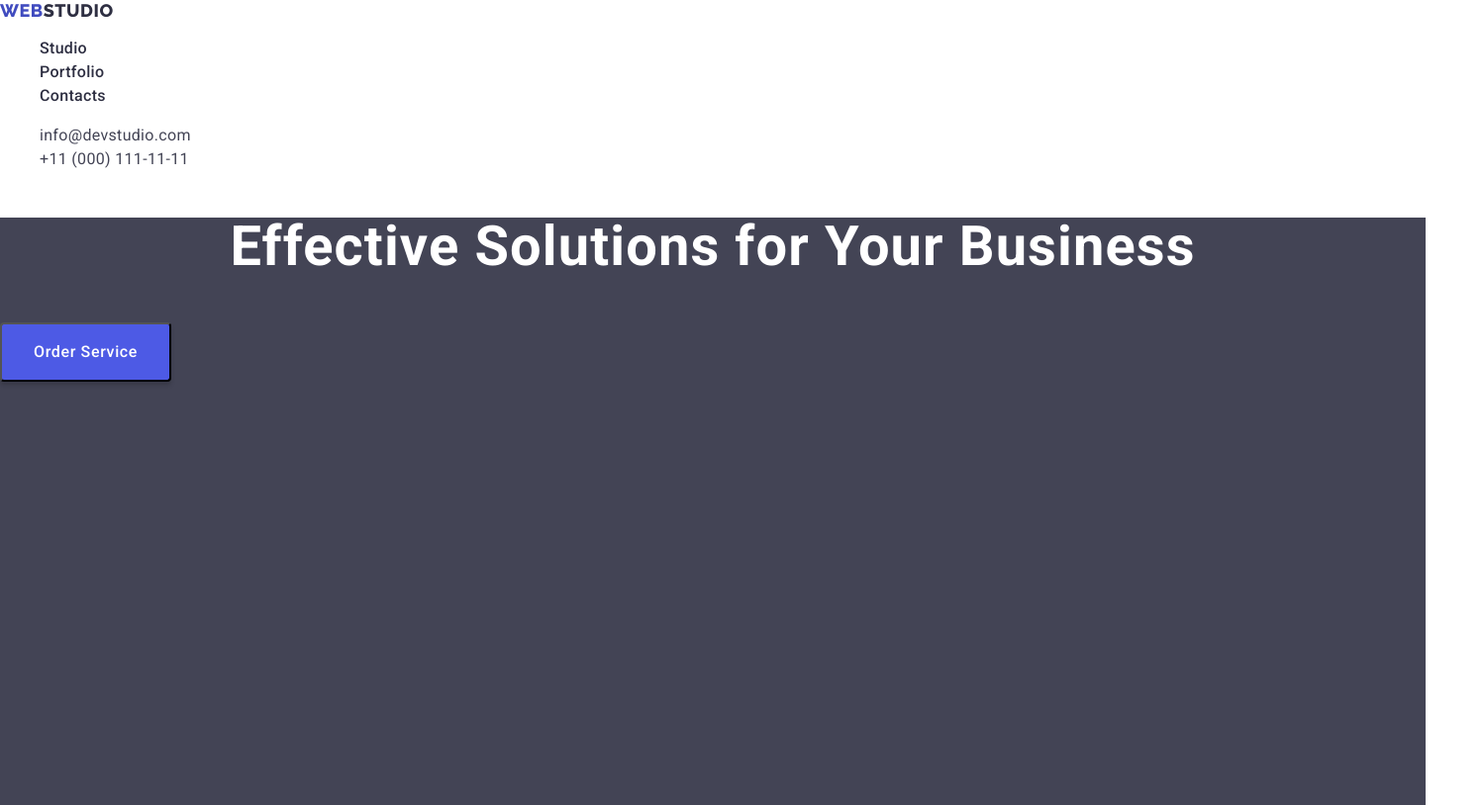
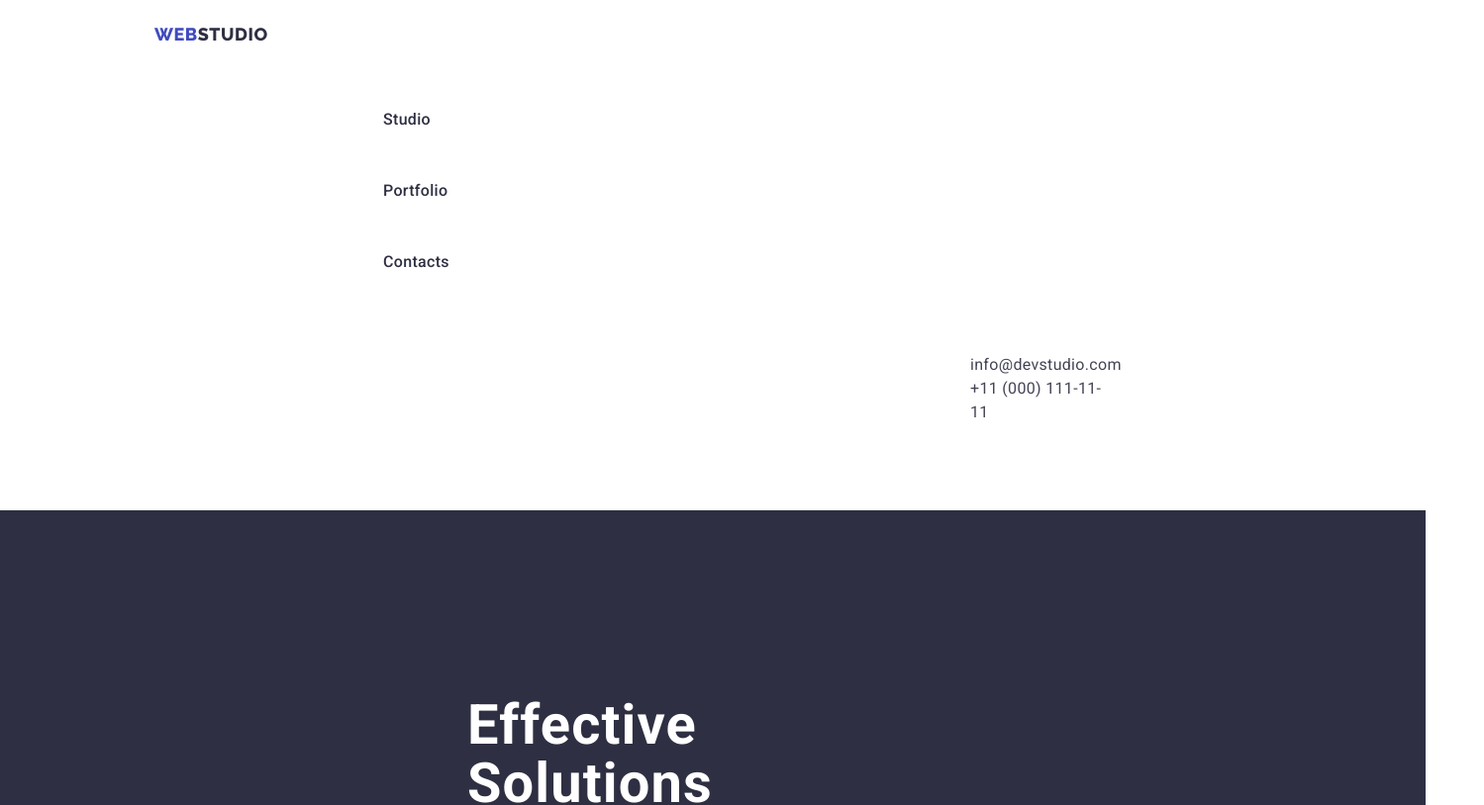
Before and after one commit to Krislv4nk/goit-markup-hw-02, a plain HTML site: page index.html in a window 1280 px wide. Shown: the top 814 px of the page at 99% size, 1499 px wide, since content can reach past the window. Drawn offline with nearby package versions, Linux system fonts and the light colour scheme.

Commit message:
28-06_12-06

```diff
--- a/css/style.css
+++ b/css/style.css
@@ -4,6 +4,7 @@
 --second-color: #434455;
     --white: #FFF;
     --cloud: #F4F4FD;
+    --cornflower:#E7E9FC;
 }
 
 body{
@@ -19,16 +20,28 @@ body{
     .list {
             list-style-type: none;
         }
-
-        .h-address {
-font-style: normal;
-        }
+.mein-menu {
+    width: 1440px;
+        height: 72px;
+        flex-shrink: 0;
+       border-bottom: 1px solid var(--cornflower, #E7E9FC);
+        background: var(--white, #FFF);
+        box-sizing: border-box;
+}
 
     .nav-manu {
         font-weight: 500;
         color: var(--main-color,#2E2F42);
         line-height: 1.5;
         letter-spacing: 0.02em;
+            padding-left: 347px;
+padding-right: 1045px;
+padding-top: 24px;
+    padding-bottom: 24px;
+    display: inline-flex;
+        align-items: flex-start;
+        gap: 40px;
+        box-sizing: border-box;
     }
 
     .link:hover {
@@ -40,18 +53,25 @@ font-style: normal;
 
     .logo {
         display: flex;
-            width: 71px;
+            width: 44px;
             font-size: 18px;
             font-family: "Raleway", sans-serif;
             line-height: 1.17;
             letter-spacing: 0.03em;
             text-transform: uppercase;
             color: var(--logo-color,#4D5AE5);
-            font-weight: 800
+            font-weight: 800;
+            padding-top: 24px;
+            padding-bottom: 24px;
+            padding-left: 156px;
+            padding-right: 1240px;
+
+
     }
 
     .highlight {
         color: var(--main-color);
+            width: 71px;
     }
 
     .adress-item {
@@ -60,16 +80,26 @@ font-style: normal;
         line-height: 1.5;
         letter-spacing: 0.02em;
     }
+        .h-address {
+            font-style: normal;
+                padding-left: 940px;
+                padding-right: 156px;
+                padding-top: 24px;
+                    padding-bottom: 24px;
+                    gap: 40px;
+        }
 
 .solutions {
         width: 1440px;
         height: 600px;
         flex-shrink: 0;
-        background-color: var(--second-color, #2E2F42);
+        background-color: var(--main-color);
+
      }
 
      .eff-sol {
         display: flex;
+        width: 496px;
          flex-direction: column;
          flex-shrink: 0;
          color: var(--white, #FFF);
@@ -77,6 +107,10 @@ font-style: normal;
          font-size: 56px;
          line-height: 1.07;
          letter-spacing: 0.02em;
+        padding-left: 472px;
+        padding-right: 472px;
+        padding-bottom: 48px;
+        padding-top: 188px;
         }
 .click {
                 display: inline-flex;
@@ -93,6 +127,11 @@ font-style: normal;
                 line-height: 1.5;
                 letter-spacing: 0.04em;
                 color: #ffffff;
+                box-sizing: border-box;
+                padding-right: 635;
+                padding-left: 636;
+
+
 }
 .click:focus {
     background-color: #404BBF;
--- a/index.html
+++ b/index.html
@@ -16,8 +16,8 @@
 </head>
 
 <body>
-    <header>
-        <nav class="nav-manu">
+    <header class="mein-manu">
+        <nav>
             <a href="./index.html" class="logo link">Web<span class="highlight">Studio</span></a>
             <ul class="list">
                 <li><a href="./index.html" class="link nav-manu">Studio</a></li>
```
Also changed, not shown: portfolio.html (+20 -11 lines).
